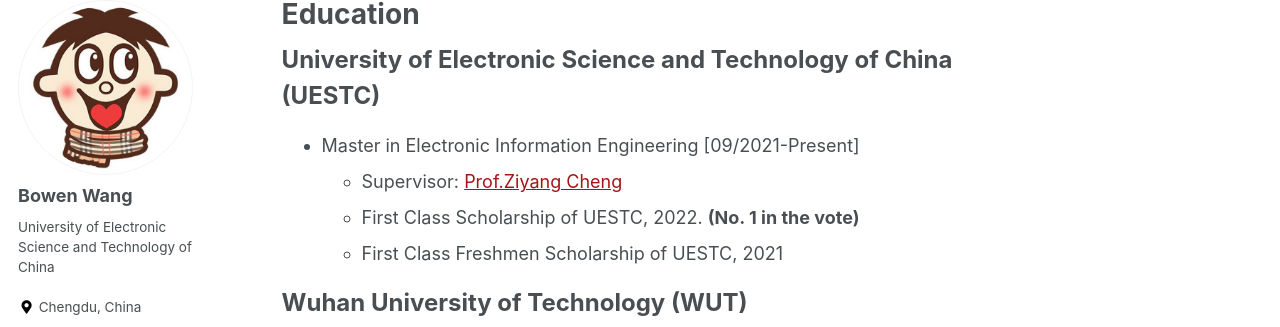
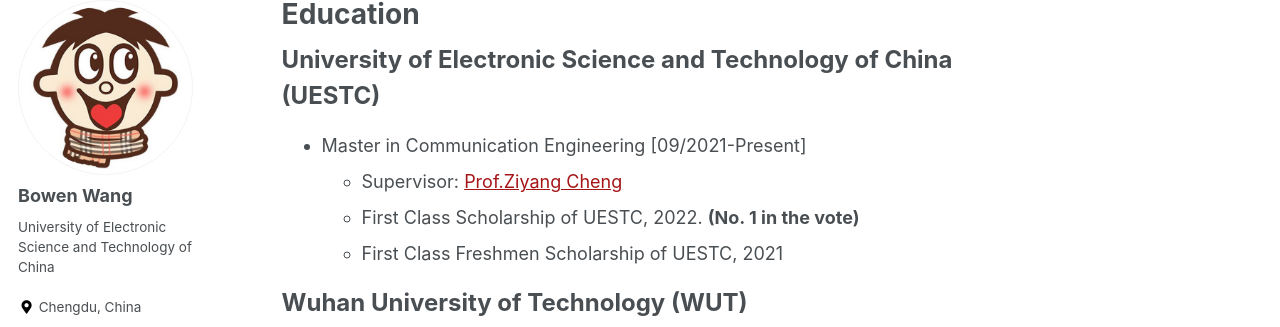
Before and after one commit to BW-Wang/BW-Wang.github.io, a Jekyll site: the page built from _pages/education.md, in a window 1280 px wide and 1006 px high. Shown: the part 118-445 px from the top of the window. Built offline with Jekyll 4.4.1, drawn with Linux system fonts in a browser that asks for light colours; some web fonts are replaced.

Commit message:
Update education.md

```diff
--- a/_pages/education.md
+++ b/_pages/education.md
@@ -5,7 +5,7 @@
 
 <font size="5"><b>University of Electronic Science and Technology of China (UESTC)</b></font>
 
-+ Master in Electronic Information Engineering [09/2021-Present]
++ Master in Communication Engineering [09/2021-Present]
   + Supervisor: [Prof.Ziyang Cheng](https://scholar.google.com/citations?user=a8Ua8ywAAAAJ&hl)
   + First Class Scholarship of UESTC, 2022. **(No. 1 in the vote)**
   + First Class Freshmen Scholarship of UESTC, 2021
```
